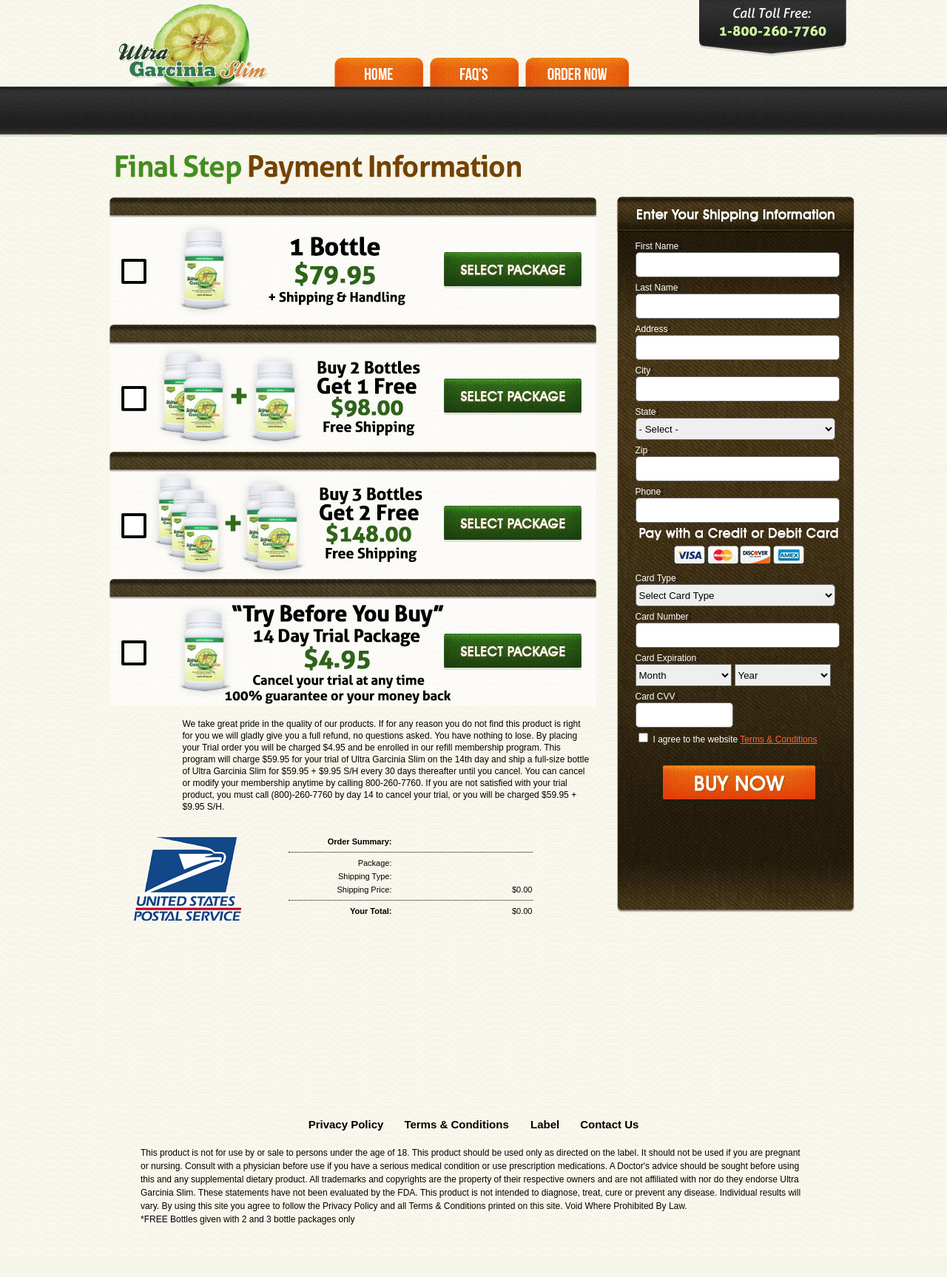
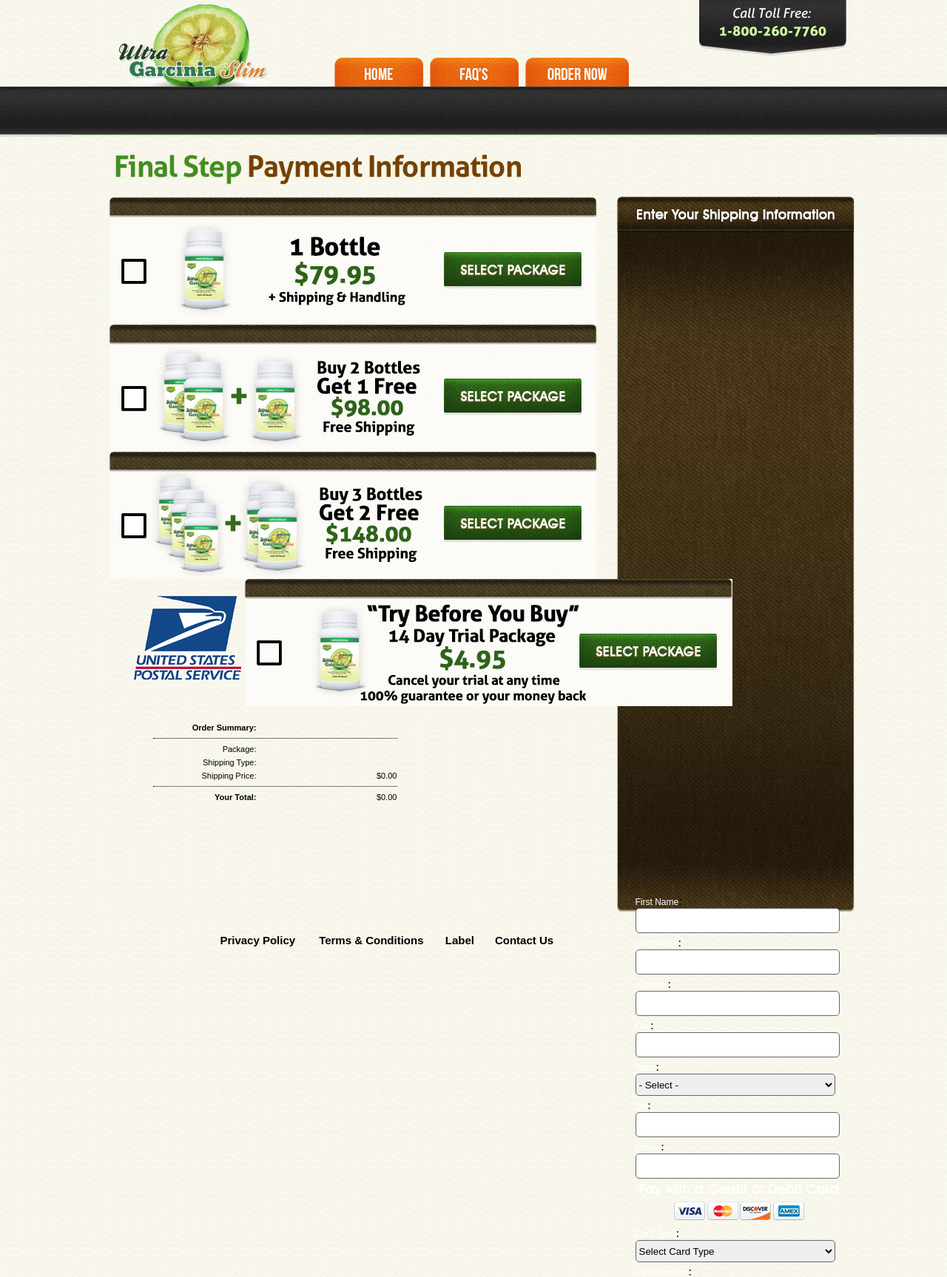
Before and after one commit to directactiongroup/garciniaslim2015, a PHP site: template garciniaslim/templates/testorder.php in a window 1280 px wide. Shown: the top 1727 px of the page at 74% size. Before the commit the page ends 1656 px from the top, so only its background shows below. Run offline with PHP 8.4, Linux system fonts and the light colour scheme; the template is opened without the code that fills it, so the values that code supplies are empty; the visitor is signed in with stand-in values (Sample User, id 1).

Commit message:
Order edits

```diff
--- a/garciniaslim/main.css
+++ b/garciniaslim/main.css
@@ -64,7 +64,7 @@
 	margin-right: auto;
 	margin-left: auto;
 	background: url(images/order.jpg) no-repeat;
-	height: 1300px;
+	height: 1051px;
 }
 .pre-container_receipt {
 	width: 1087px;
@@ -193,12 +193,12 @@
 
 .trial_blurb {
 	width: 550px;
-	margin-left: 100px;
-	font-family: Arial, Helvetica, sans-serif;
 	font-size: 12px;
-	color: #000000;
 	line-height: 16px;
 	margin-top:16px;
+	left:87px;
+	font-family:Arial, Helvetica, sans-serif;
+	background:#fff;
 }
 
 .special_button_faq {
--- a/garciniaslim/templates/testorder.php
+++ b/garciniaslim/templates/testorder.php
@@ -85,16 +85,18 @@
 </script>
 <link href="../main.css" rel="stylesheet" type="text/css" />
 <style type="text/css">
-<!--
 .form1 {font-family: Arial, Helvetica, sans-serif;
 	font-size: 12px;
 	font-weight: bold;
 }
--->
+.trial_blurb {
+	display:none;
+}
 </style>
 </head>
 <body>
-<div class="nav"><img src="../images/home_01.jpg" width="1087" height="182" border="0" usemap="#Map" />
+	<div class="nav">
+		<img src="../images/home_01.jpg" width="1087" height="182" border="0" usemap="#Map" />
 		<map name="Map" id="Map">
 			<area shape="rect" coords="612,77,753,119" href="<? echo (isset($_SESSION['CID'])) ? 'order.php' : 'index.php#order'; ?>" />
 			<area shape="rect" coords="483,77,605,119" href="faq.php" />
@@ -104,10 +106,14 @@
 	</div>
 	<a name="order"></a>
 	<div class="pre-container_order">
-	<div class="products"><img id="product2" src="../images/product2_off.jpg" onMouseOver="roll('product2','product2_on');"  onMouseOut="roll('product2','product2_off');" onClick="toggleProduct('<? echo $arrProductsKeys[1]; ?>');" class="image_products" /><br /><img id="product3" src="../images/product3_off.jpg" onMouseOver="roll('product3','product3_on');"  onMouseOut="roll('product3','product3_off');" onClick="toggleProduct('<? echo $arrProductsKeys[2]; ?>');" class="image_products" /><br /><img id="product4" src="../images/product4_off.jpg" onMouseOver="roll('product4','product4_on');"  onMouseOut="roll('product4','product4_off');" onClick="toggleProduct('<? echo $arrProductsKeys[3]; ?>');" class="image_products" /><br /><img id="product1" src="../images/product1_off.jpg" onMouseOver="roll('product1','product1_on');"  onMouseOut="roll('product1','product1_off');" onClick="toggleProduct('<? echo $arrProductsKeys[0]; ?>');" class="image_products" /><br />
-     	<div class="trial_blurb">We take great pride in the quality of our products.  If for any reason you do not find this product is right for you we will gladly give you a full refund, no questions asked. You have nothing to lose. By placing your Trial order you will be charged $4.95 and be enrolled in our refill membership program. This program will charge $59.95 for your trial of Ultra Garcinia Slim on the 14th day and ship a full-size bottle of Ultra Garcinia Slim for $59.95 + $9.95 S/H every 30 days thereafter until you cancel. You can cancel or modify your membership anytime by calling 800-260-7760. If you are not satisfied with your trial product, you must call (800)-260-7760 by day 14 to cancel your trial, or you will be charged $59.95 + $9.95 S/H.</div>
-     	<div class="layout_cell" style="margin-top: 30px; margin-left: 30px;"><img src="../images/usps_logo.png" class="image_noborders" /></div>
-          <div class="layout_cell" style="margin-top: 30px; margin-left: 60px;">
+		<div class="products">
+			<img id="product2" src="../images/product2_off.jpg" onMouseOver="roll('product2','product2_on');"  onMouseOut="roll('product2','product2_off');" onClick="toggleProduct('<? echo $arrProductsKeys[1]; ?>');" class="image_products" /><br />
+			<img id="product3" src="../images/product3_off.jpg" onMouseOver="roll('product3','product3_on');"  onMouseOut="roll('product3','product3_off');" onClick="toggleProduct('<? echo $arrProductsKeys[2]; ?>');" class="image_products" /><br />
+			<img id="product4" src="../images/product4_off.jpg" onMouseOver="roll('product4','product4_on');"  onMouseOut="roll('product4','product4_off');" onClick="toggleProduct('<? echo $arrProductsKeys[3]; ?>');" class="image_products" /><br />
+			<img id="product1" src="../images/product1_off.jpg" onMouseOver="roll('product1','product1_on');"  onMouseOut="roll('product1','product1_off');" onClick="toggleProduct('<? echo $arrProductsKeys[0]; ?>');" class="image_products" />
+			<div class="trial_blurb triangle-border right">We take great pride in the quality of our products.  If for any reason you do not find this product is right for you we will gladly give you a full refund, no questions asked. You have nothing to lose. By placing your Trial order you will be enrolled in our refill membership program. This program will charge $59.95 for your trial of Ultra Garcinia Slim on the 14th day and ship a full-size bottle of Ultra Garcinia Slim for $59.95 + $9.95 S/H every 30 days thereafter until you cancel. You can cancel or modify your membership anytime by calling 800-260-7760. If you are not satisfied with your trial product, you must call (800)-260-7760 by day 14 to cancel your trial, or you will be charged $59.95 + $9.95 S/H.</div>
+     		<div class="layout_cell" style="margin-left: 30px; margin-top:20px;"><img src="../images/usps_logo.png" class="image_noborders" /></div>
+          	<div class="layout_cell" style="margin-left: 60px; margin-top:20px;">
           		<div class="layout_cell" style="width: 140px; text-align: right"><font class="text_summary"><strong>Order Summary:</strong></font></div>
 				<div class="layout_row"><img src="../images/summary_divider.png" class="image_noborders" /></div>
 				<div class="layout_cell" style="width: 140px; text-align: right"><font class="text_summary">Package:</font></div>
@@ -124,6 +130,7 @@
           	</div>
          	<div class="layout_row"></div>
      	</div>
+		<!-- END .PRODUCTS -->
   		<div class="order">
   			<form action="order.php#order" method="post" >
   			<input type="hidden" name="order" value="y" />
@@ -133,23 +140,32 @@
     		<table width="284" border="0" align="center" cellpadding="1" cellspacing="2">
     			<? echo ($frmMsg != '') ? '<tr><td colspan="2"><font class="form_error">'.$frmMsg.'</font></td></tr>' : ''; ?>
       			<tr>
-        <td width="268"><span class="form_copy">First Name</span>:</br>
-          <input name="name_first" type="text" class="field" id="name_first" value="<? echo $name_first; ?>" /></td>
+        			<td width="268">
+						<span class="form_copy">First Name</span>:</br>
+          				<input name="name_first" type="text" class="field" id="name_first" value="<? echo $name_first; ?>" />
+					</td>
       			</tr>
       			<tr>
-        <td><span class="form_copy">Last Name</span>:</br>
-          <input name="name_last" type="text" class="field" id="name_last" value="<? echo $name_last; ?>"  /></td>
+        			<td>
+						<span class="form_copy">Last Name</span>:</br>
+         				<input name="name_last" type="text" class="field" id="name_last" value="<? echo $name_last; ?>"  />
+					</td>
       			</tr>
       			<tr>
-        <td><span class="form_copy">Address</span>:</br>
-          <input name="address" type="text" class="field" id="address" value="<? echo $address; ?>"  /></td>
+        			<td>
+						<span class="form_copy">Address</span>:</br>
+          				<input name="address" type="text" class="field" id="address" value="<? echo $address; ?>"  />
+					</td>
       			</tr>
       			<tr>
-        <td><span class="form_copy">City</span>:</br>
-          <input name="city" type="text" class="field" id="city" value="<? echo $city; ?>"  /></td>
+        			<td>
+						<span class="form_copy">City</span>:</br>
+          				<input name="city" type="text" class="field" id="city" value="<? echo $city; ?>"  />
+					</td>
       			</tr>
       			<tr>
-        <td><span class="form_copy">State</span>:</br>
+        			<td>
+						<span class="form_copy">State</span>:</br>
           				<span class="formRow">
   							<select name="state" id="state" class="field">
           					<option value="">- Select -</option>
@@ -163,21 +179,27 @@
 									}
 								?>
           					</select>
-        </span></td>
+        				</span>
+					</td>
       			</tr>
       			<tr>
-        <td><span class="form_copy">Zip</span>:</br>
-          <input name="zip" type="text" class="field" id="zip" value="<? echo $zip; ?>" /></td>
+        			<td>
+						<span class="form_copy">Zip</span>:</br>
+          				<input name="zip" type="text" class="field" id="zip" value="<? echo $zip; ?>" />
+					</td>
       			</tr>
       			<tr>
-        <td><span class="form_copy">Phone</span>:</br>
-          <input name="phone" type="text" class="field" id="phone" value="<? echo $phone; ?>" /></td>
+        			<td>
+						<span class="form_copy">Phone</span>:</br>
+          				<input name="phone" type="text" class="field" id="phone" value="<? echo $phone; ?>" />
+					</td>
       			</tr>
       			<tr>
         			<td><img src="../images/cc_info.png"/></td>
       			</tr>
       			<tr>
-        <td><span class="form_copy">Card Type</span>:</br>
+        			<td>
+						<span class="form_copy">Card Type</span>:</br>
           				<span class="form1">
 							<select name="cc_type" class="field" id="cc_type">
 								<option value="">Select Card Type</option>
@@ -186,14 +208,18 @@
 								<option value="DC"<? if($cc_type == 'DC'){echo' selected';} ?>>Discover</option>
 								<option value="AMEX"<? if($cc_type == 'AMEX'){echo' selected';} ?>>American Express</option>
 							</select>
-        </span></td>
+        				</span>
+					</td>
       			</tr>
       			<tr>
-        <td><span class="form_copy">Card Number</span>:</br>
-          <input name="cc_num" type="text" class="field" id="cc_num" value="<? echo $cc_num; ?>" /></td>
+        			<td>
+						<span class="form_copy">Card Number</span>:</br>
+          				<input name="cc_num" type="text" class="field" id="cc_num" value="<? echo $cc_num; ?>" />
+					</td>
       			</tr>
       			<tr>
-        <td><span class="form_copy">Card Expiration</span>:</br>
+        			<td>
+						<span class="form_copy">Card Expiration</span>:</br>
           				<select name="exp_month" id="exp_month" class="field1">
           					<option value="">Month</option>
           					<?
@@ -218,36 +244,38 @@
 								echo '>'.$i.'</option>';
 							}
 							?>
-        </select></td>
+        				</select>
+					</td>
       			</tr>
       			<tr>
-        <td><span class="form_copy">Card CVV</span>:</br>
-          <input name="cc_code" type="text" class="field2" id="cc_code" value="<? echo $cc_code; ?>" /></td>
+        			<td>
+						<span class="form_copy">Card CVV</span>:</br>
+          				<input name="cc_code" type="text" class="field2" id="cc_code" value="<? echo $cc_code; ?>" />
+					</td>
       			</tr>
       			<tr>
-        <td><input type="checkbox" name="agree_terms" value="y"<? if ($agree_terms == 'y') {echo ' checked';} ?> /> <span class="form_copy">I agree to the website <a href="javascript:popUp('tc.html')">Terms & Conditions</a></span></td>
-      </tr>
-      <br />
-      <tr>
-        <td align="left">&nbsp;</td>
+        			<td>
+						<input type="checkbox" name="agree_terms" value="y"<? if ($agree_terms == 'y') {echo ' checked';} ?> />
+						<span class="form_copy">I agree to the website <a href="javascript:popUp('tc.html')">Terms & Conditions</a></span>
+					</td>
       			</tr>
       			<tr>
-        <td align="left"><table width="100" border="0" align="center" cellpadding="0" cellspacing="0">
-          <tr>
-            <td>&nbsp;</td>
-            <td><input type="image" src="../images/buy_now.png"  width="210" height="50" /></td>
-          </tr>
-        </table></td>
+        			<td align="left">
+						<input type="image" src="../images/buy_now.png"  width="210" height="50" />
+					</td>
           		</tr>
     		</table>
 			<input type="hidden" name="baffle" value="y" />
 			</form>
   		</div>
 	</div>
-<div class="layout_row"></div>
 	<? echo ($product_id != '') ? '<script language="javascript">toggleProduct(\''.$product_id.'\');</script>' : ''; ?>
 	<div class="footer-order">
-    <div align="center"> <a id="PrivacyPolicy" class="footerHyperlynks" href="javascript:popUp('pp.html')">Privacy Policy</a> &nbsp;&nbsp;&nbsp;&nbsp;&nbsp;&nbsp;<a id="TermsAndConditions" class="footerHyperlynks" href="javascript:popUp('tc.html')">Terms &amp; Conditions&nbsp;&nbsp;&nbsp;&nbsp;&nbsp;&nbsp; </a><a id="label" class="footerHyperlynks" href="javascript:label('label.html')">Label</a>&nbsp;&nbsp;&nbsp;&nbsp;&nbsp;&nbsp; <a id="ContactUs" class="footerHyperlynks" href="javascript:popUp('contact.html')">Contact Us</a>
+    	<div align="center">
+			<a id="PrivacyPolicy" class="footerHyperlynks" href="javascript:popUp('pp.html')">Privacy Policy</a> &nbsp;&nbsp;&nbsp;&nbsp;&nbsp;&nbsp;
+			<a id="TermsAndConditions" class="footerHyperlynks" href="javascript:popUp('tc.html')">Terms &amp; Conditions&nbsp;&nbsp;&nbsp;&nbsp;&nbsp;&nbsp; </a>
+			<a id="label" class="footerHyperlynks" href="javascript:label('label.html')">Label</a>&nbsp;&nbsp;&nbsp;&nbsp;&nbsp;&nbsp;
+			<a id="ContactUs" class="footerHyperlynks" href="javascript:popUp('contact.html')">Contact Us</a>
       		<div class="footer-copy" style="margin-top: 20px; margin-bottom: 40px;">This product is not for use by or sale to persons under the age of 18. This product should be used only as directed on the label. It should not be used if you are pregnant or nursing. Consult with a physician before use if you have a serious medical condition or use prescription medications. A Doctor's advice should be sought before using this and any supplemental dietary product. All trademarks and copyrights are the property of their respective owners and are not affiliated with nor do they endorse Ultra Garcinia Slim. These statements have not been evaluated by the FDA. This product is not intended to diagnose, treat, cure or prevent any disease. Individual results will vary. By using this site you agree to follow the Privacy Policy and all Terms &amp; Conditions printed on this site. Void Where Prohibited By Law. <br />*FREE Bottles given with 2 and 3 bottle packages only</div>
 		</div>
 	</div>
```
Also changed, not shown: other parts of garciniaslim/main.css (+52 -0 lines), garciniaslim/order.php (+5 -2 lines). Lines whose indentation alone changed are shown as unchanged.
